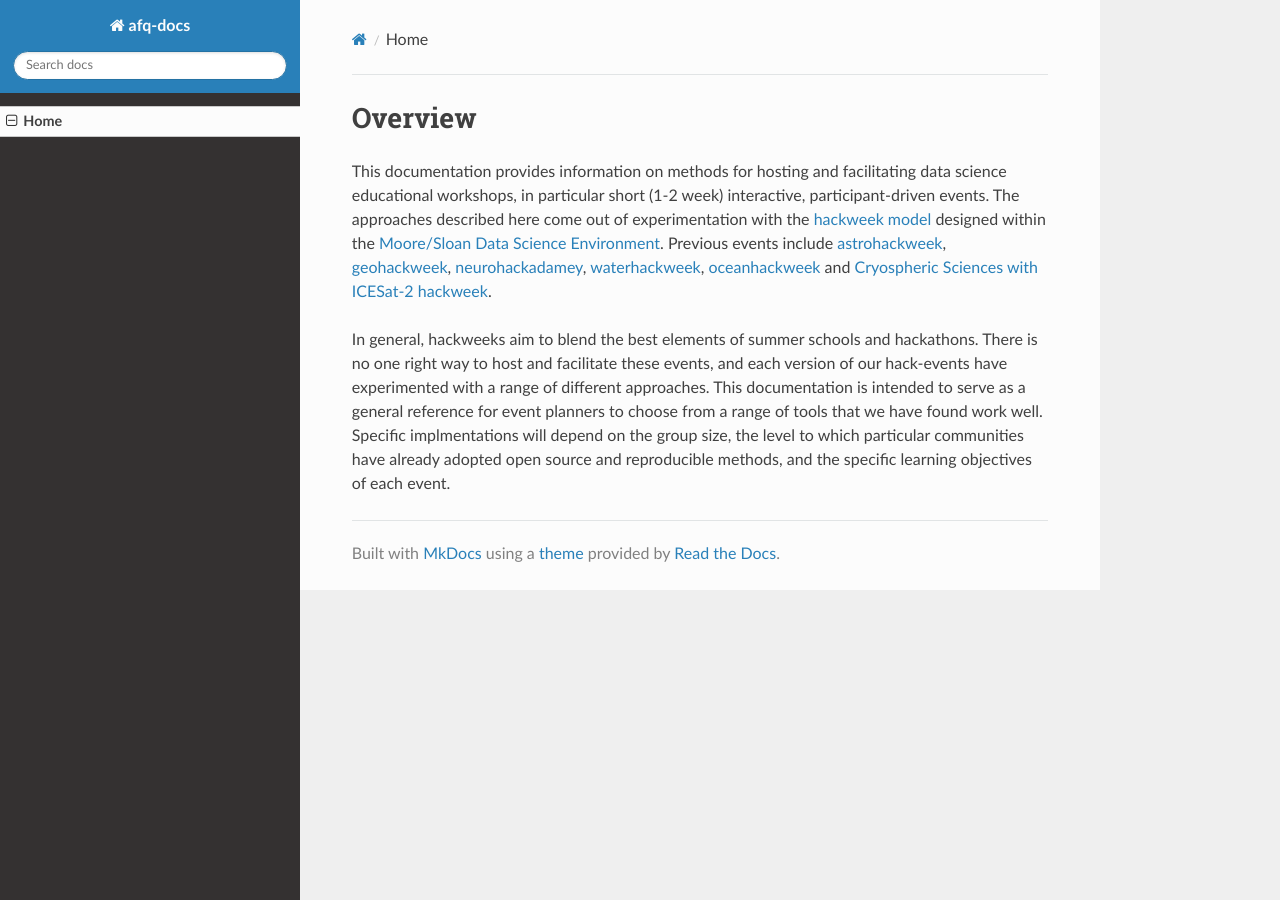
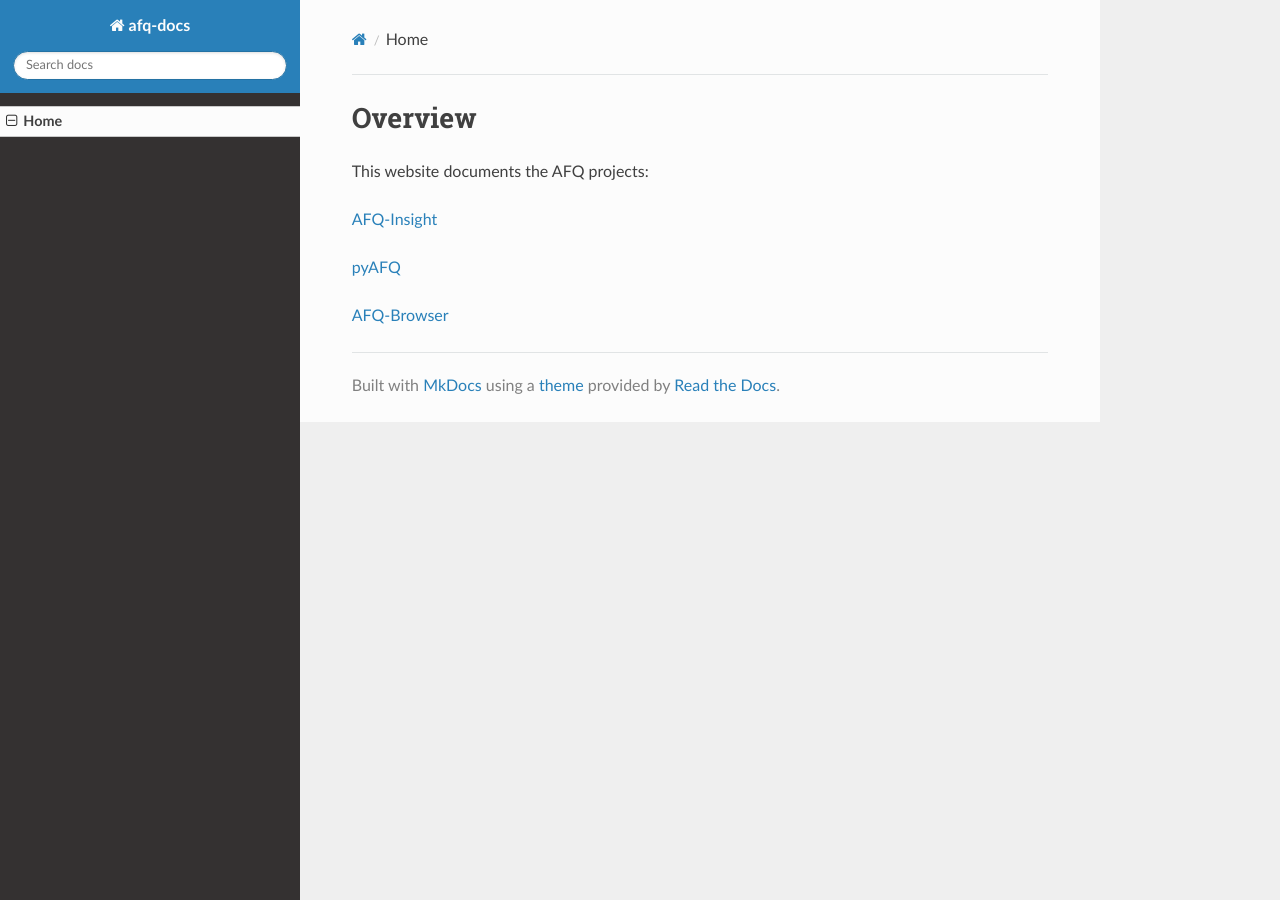
Before and after one commit to nrdg/afq, an MkDocs documentation site: the page built from docs/index.md, in a window 1280 px wide. Built offline with MkDocs 1.6.1, drawn with Linux system fonts in a browser that asks for light colours; nearby versions of some CDN libraries.

Commit message:
Oops. Replace old content, cribbed from another site.

```diff
--- a/docs/index.md
+++ b/docs/index.md
@@ -1,5 +1,9 @@
 # Overview
 
-This documentation provides information on methods for hosting and facilitating data science educational workshops, in particular short (1-2 week) interactive, participant-driven events. The approaches described here come out of experimentation with the [hackweek model](https://www.pnas.org/content/115/36/8872.short) designed within the [Moore/Sloan Data Science Environment](http://msdse.org/). Previous events include [astrohackweek](https://astrohackweek.org), [geohackweek](https://geohackweek.github.io), [neurohackadamey](https://neurohackademy.org), [waterhackweek](https://waterhackweek.github.io), [oceanhackweek](https://oceanhackweek.github.io) and [Cryospheric Sciences with ICESat-2 hackweek](https://icesat-2hackweek.github.io).
+This website documents the AFQ projects:
 
-In general, hackweeks aim to blend the best elements of summer schools and hackathons. There is no one right way to host and facilitate these events, and each version of our hack-events have experimented with a range of different approaches. This documentation is intended to serve as a general reference for event planners to choose from a range of tools that we have found work well. Specific implmentations will depend on the group size, the level to which particular communities have already adopted open source and reproducible methods, and the specific learning objectives of each event.
+[AFQ-Insight](https://github.com/richford/AFQ-Insight)
+
+[pyAFQ](https://yeatmanlab.github.io/pyAFQ/)
+
+[AFQ-Browser](https://yeatmanlab.github.io/AFQ-Browser/)
```
